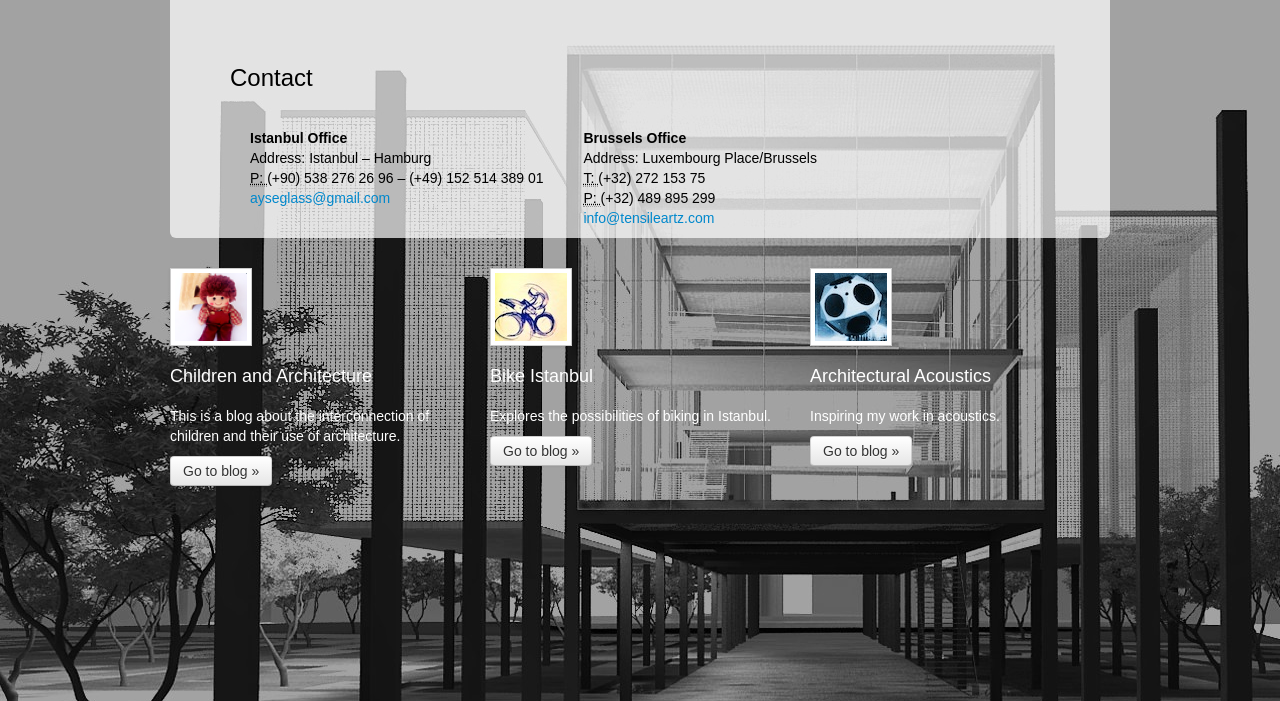
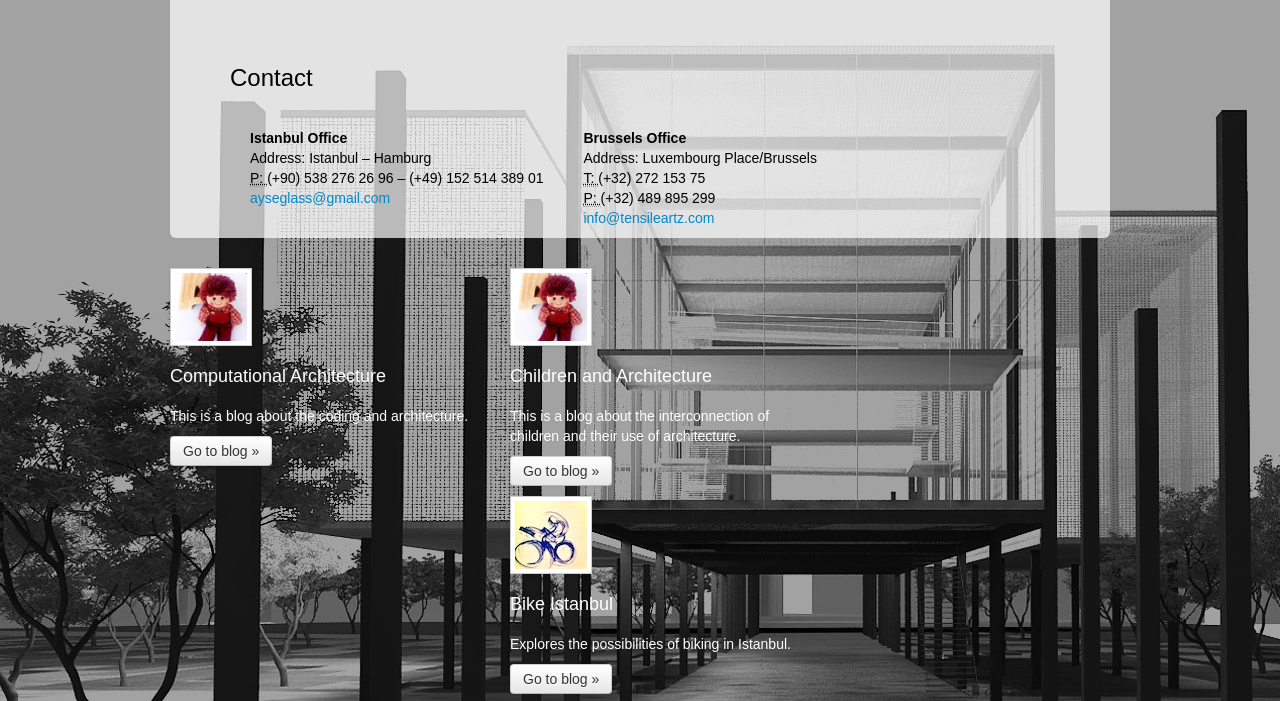
Before and after one commit to ayseglass/ayseglass.github.io, a plain HTML site: page contact.html in a window 1280 px wide. Shown: the part 53-754 px from the top of the page. Drawn offline with Linux system fonts and the light colour scheme; a script that the page names is missing.

Commit message:
Update contact.html

```diff
--- a/contact.html
+++ b/contact.html
@@ -55,6 +55,18 @@
 	</div>
       </div>
       <div class="blogs row">
+	      <div class="span4">
+		<img src="./img/contact/childrenarchitecture.png" class="img-polaroid">
+	  <h2>Computational Architecture</h2>
+	  <p>
+	    This is a blog about the coding and architecture.
+	  </p>
+	  <p>
+	    <a class="btn"
+	       href="https://medium.com/@ayseglass">Go to blog »</a>
+	  </p>
+	</div>
+	<div class="span4">
 	<div class="span4">
 		<img src="./img/contact/childrenarchitecture.png" class="img-polaroid">
 	  <h2>Children and Architecture</h2>
```
